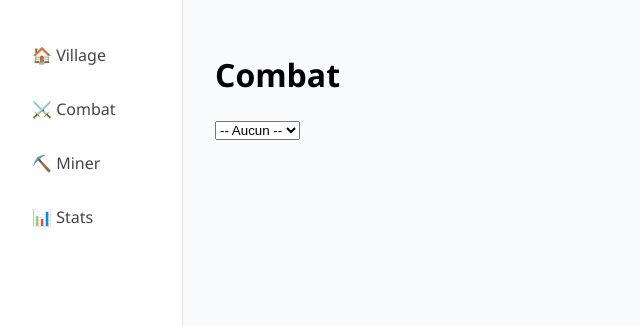
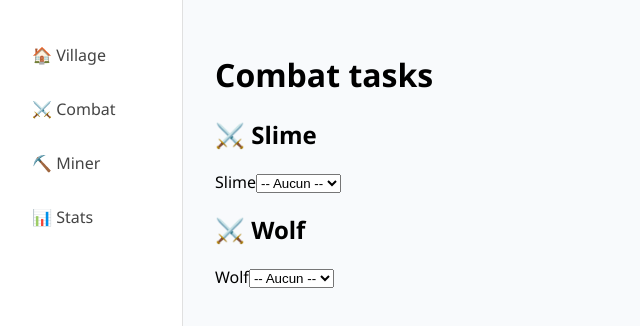
Before and after one commit to fabiovandewaeter/TBRPG, a React (Vite) app: page /TBRPG/combat in a window 1280 px wide. Shown: the top 326 px of the page, without its empty margins (0-640 px from the left). Built offline with nearby package versions, Linux system fonts and the light colour scheme.

Commit message:
add combat tasks + update for multiple types of tasks

```diff
--- a/src/components/VillagerInfo.jsx
+++ b/src/components/VillagerInfo.jsx
@@ -1,7 +1,7 @@
 import React from 'react';
 import XpBar from './XpBar';
 
-const TASK_TYPES = ["mining", "fishing"];
+const TASK_TYPES = ["mining", "combat"];
 
 const VillageInfo = ({ villager }) => {
 
--- a/src/context/TaskManagerContext.jsx
+++ b/src/context/TaskManagerContext.jsx
@@ -1,7 +1,8 @@
 import React, { createContext, useContext, useEffect, useRef } from 'react';
 import { ResourceContext } from './ResourceContext';
 import { VillagerContext } from './VillagerContext';
-import { getTaskHandler } from '../data/mining/miningTasks';
+import { getCombatTaskHandlers } from '../data/combat/combatTasks';
+import { getMiningTaskHandlers } from '../data/mining/miningTasks';
 
 export const TaskManagerContext = createContext();
 
@@ -10,8 +11,11 @@ export const TaskManagerProvider = ({ children }) => {
     const { villagers, gainXp } = useContext(VillagerContext);
 
     const timersRef = useRef({});
-    const taskHandlers = getTaskHandler(collect, gainXp);
-
+    //const taskHandlers = getTaskHandler(collect, gainXp);
+    const taskHandlers = [
+        ...getMiningTaskHandlers(collect, gainXp),
+        ...getCombatTaskHandlers(collect, gainXp)
+    ];
 
     useEffect(() => {
         villagers.forEach(v => {
@@ -43,7 +47,7 @@ export const TaskManagerProvider = ({ children }) => {
         });
 
         // On ne dépend plus de collect/gainXp directement ici
-    }, [villagers]);
+    }, [villagers, taskHandlers]);
 
 
     return (
--- /dev/null
+++ b/src/data/combat/combatTasks.jsx
@@ -0,0 +1,24 @@
+export const getCombatTaskHandlers = (collectFunction, gainXpFunction) => {
+    return [
+        {
+            name: "Slime",
+            icon: "⚔️",
+            interval: 1000,
+            onTick: (villagerId) => {
+                const resourceGain = Math.floor(Math.random() * 3) + 1;
+                collectFunction('slime', resourceGain);
+                gainXpFunction(villagerId, 'combat', 1);
+            }
+        },
+        {
+            name: "Wolf",
+            icon: "⚔️",
+            interval: 3000,
+            onTick: (villagerId) => {
+                const resourceGain = Math.floor(Math.random() * 3) + 1;
+                collectFunction('wolf', resourceGain);
+                gainXpFunction(villagerId, 'combat', 1);
+            }
+        },
+    ];
+};
--- a/src/data/mining/miningTasks.jsx
+++ b/src/data/mining/miningTasks.jsx
@@ -1,4 +1,4 @@
-export const getTaskHandler = (collectFunction, gainXpFunction) => {
+export const getMiningTaskHandlers = (collectFunction, gainXpFunction) => {
     return [
         {
             name: "Stone",
--- a/src/pages/CombatPage.jsx
+++ b/src/pages/CombatPage.jsx
@@ -1,22 +1,28 @@
-import { useContext, useState } from 'react';
-import VillagerList from '../components/TaskDropdown';
+import { useContext } from 'react';
 import { VillagerContext } from '../context/VillagerContext';
+import { ResourceContext } from '../context/ResourceContext';
+import { getCombatTaskHandlers } from '../data/combat/combatTasks';
+import TaskDropdown from '../components/TaskDropdown';
+
+const TASK_TYPE = "combat";
 
 const CombatPage = () => {
-    const context = useContext(VillagerContext);
+    const { collect } = useContext(ResourceContext);
+    const { gainXp } = useContext(VillagerContext);
 
-    if (!context) {
-        return <div>Loading...</div>;
-    }
-
-    const { villagers, addVillager } = context;
+    const taskHandlers = getCombatTaskHandlers(collect, gainXp);
 
     return (
         <div>
-            <h1>Combat</h1>
-            <VillagerList villagers={villagers}>
-
-            </VillagerList>
+            <h1>Combat tasks</h1>
+            <div className="tasks">
+                {taskHandlers.map(({ name, icon }) => (
+                    <div key={name}>
+                        <h2>{icon} {name}</h2>
+                        <TaskDropdown taskType={TASK_TYPE} taskName={name} />
+                    </div>
+                ))}
+            </div>
         </div>
     );
 }
--- a/src/pages/MiningPage.jsx
+++ b/src/pages/MiningPage.jsx
@@ -1,7 +1,7 @@
 import React, { useContext, useEffect, useRef } from 'react';
 import { ResourceContext } from '../context/ResourceContext';
 import { VillagerContext } from '../context/VillagerContext';
-import { getTaskHandler } from '../data/mining/miningTasks';
+import { getMiningTaskHandlers } from '../data/mining/miningTasks';
 import TaskDropdown from '../components/TaskDropdown';
 
 const TASK_TYPE = "mining";
@@ -10,7 +10,7 @@ const MiningPage = () => {
     const { collect } = useContext(ResourceContext);
     const { gainXp } = useContext(VillagerContext);
 
-    const taskHandlers = getTaskHandler(collect, gainXp);
+    const taskHandlers = getMiningTaskHandlers(collect, gainXp);
 
     return (
         <div>
--- a/src/pages/StatsPage.jsx
+++ b/src/pages/StatsPage.jsx
@@ -3,13 +3,7 @@ import { ResourceContext } from '../context/ResourceContext';
 
 const StatsPage = () => {
 
-    const context = useContext(ResourceContext);
-
-    if (!context) {
-        return <div>Loading...</div>;
-    }
-
-    const { resources } = context;
+    const { resources } = useContext(ResourceContext);
 
     return (
         <div>
--- a/src/pages/VillagePage.jsx
+++ b/src/pages/VillagePage.jsx
@@ -1,6 +1,5 @@
-import { useContext, useEffect, useRef, useState } from 'react';
+import { useContext, useEffect, useRef } from 'react';
 import { VillagerContext } from '../context/VillagerContext';
-import XpBar from '../components/XpBar';
 import VillageInfo from '../components/VillagerInfo';
 
 const VillagePage = () => {
```
